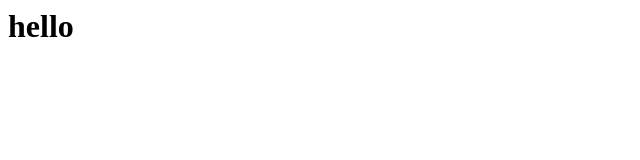
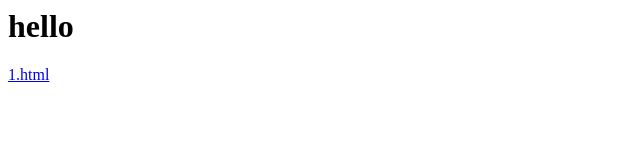
Before and after one commit to fowesn/landing-test, a plain HTML site: page index.html in a window 1280 px wide. Shown: the full height of the page, 0-640 px from the left. Drawn offline with Linux system fonts and the light colour scheme.

Commit message:
Update index.html

```diff
--- a/index.html
+++ b/index.html
@@ -1 +1,2 @@
 <h1>hello</h1>
+<a href="1.html">1.html</a>
```
